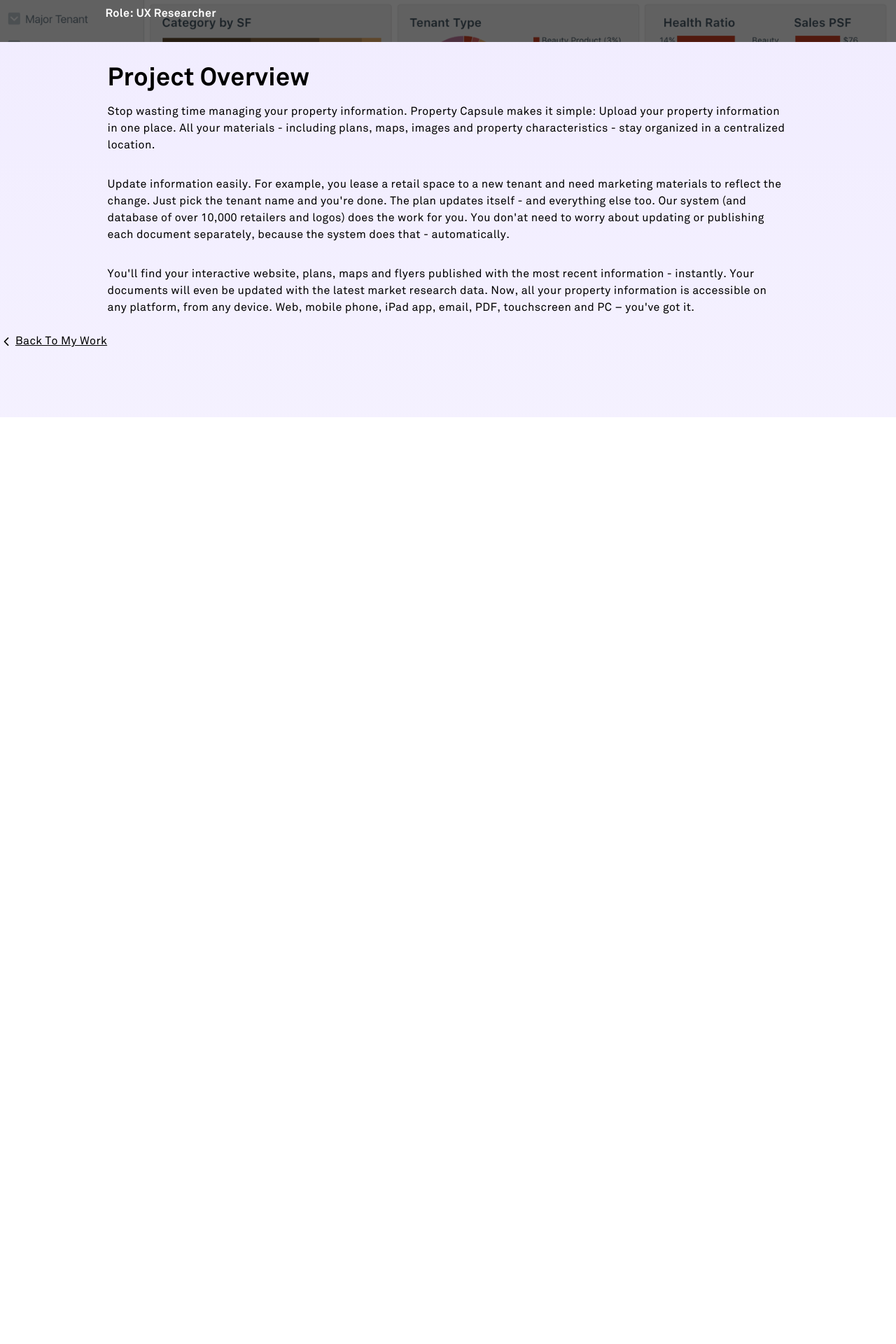
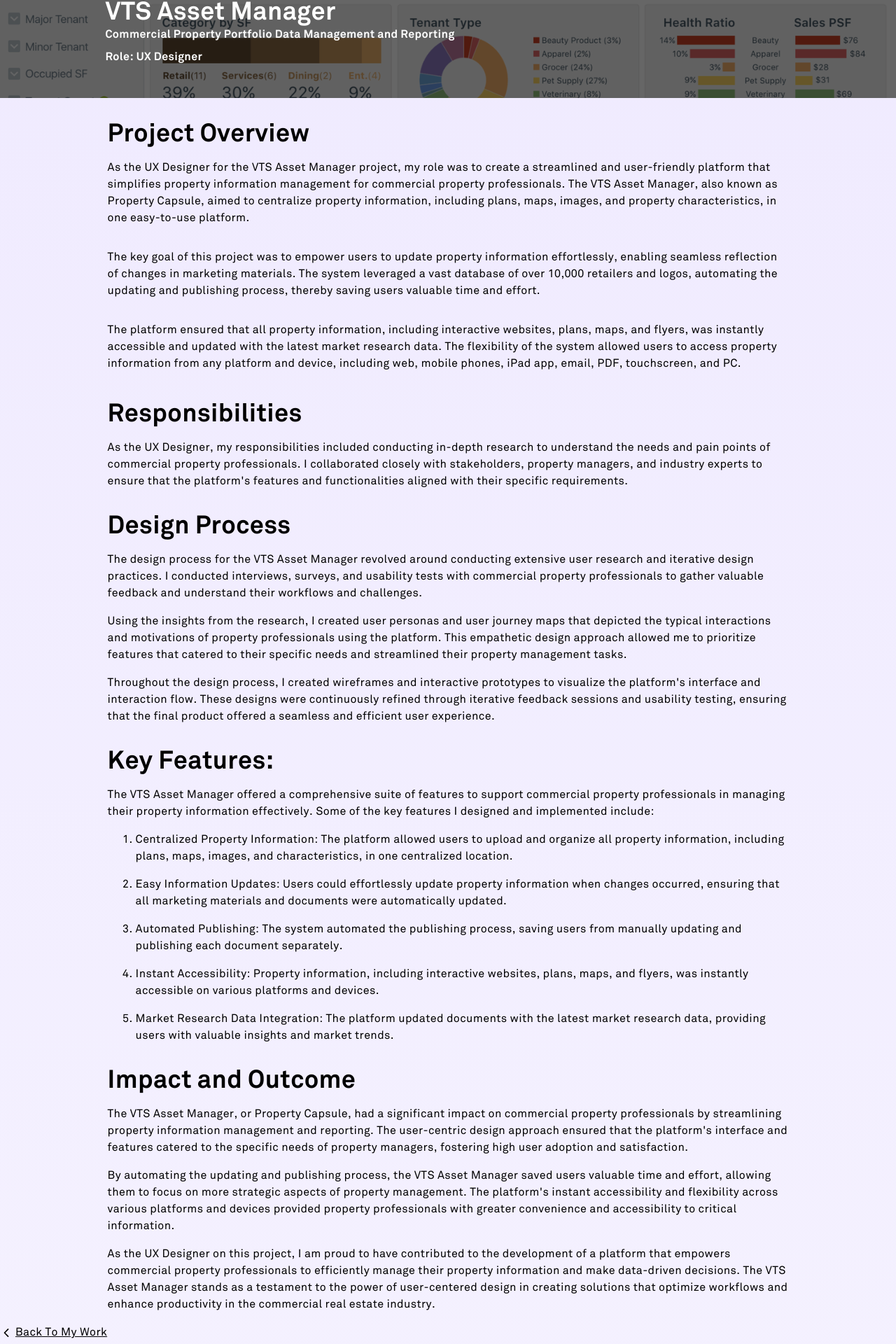
Before and after one commit to sofia-cse/nextjs-portfolio, a Next.js app: page /asset-manager in a window 1280 px wide. Shown: the part 420-2340 px from the top of the page at 70% size. Before the commit the page ends 1016 px from the top, so only its background shows below. Built offline with nearby package versions, Linux system fonts and the light colour scheme.

Commit message:
extended size of project entry hero image

```diff
--- a/src/app/asset-manager/page.tsx
+++ b/src/app/asset-manager/page.tsx
@@ -14,8 +14,8 @@ export const metadata: Metadata = {
 const page = () => {
   return (
     <div className="w-full">
-      <div className="w-full h-[30vh] lg:h-[50vh] relative">
-        <div className="absolute top-0 left-0 w-full h-[30vh] lg:h-[50vh] bg-black/60 z-10" />
+      <div className="w-full h-[30vh] lg:h-[60vh] relative">
+        <div className="absolute top-0 left-0 w-full h-[30vh] lg:h-[60vh] bg-black/60 z-10" />
         <Image
           src={assetImg}
           alt="Header"
@@ -23,7 +23,7 @@ const page = () => {
           fill
           priority
         />
-        <div className="absolute bottom-[5%] max-w-[1240px] w-full left-[50%] right[50%] translate-x-[-50%] z-10 text-white">
+        <div className="absolute bottom-[8%] max-w-[1240px] w-full left-[50%] right[50%] translate-x-[-50%] z-10 text-white">
           <div className="max-w-[1240px] mx-auto p-2 grid md:grid-cols-10 gap-0">
             <div className=""></div>
             <div className="col-span-8">
@@ -31,7 +31,7 @@ const page = () => {
               <h3>
                 Commercial Property Portfolio Data Management and Reporting
               </h3>
-              <h3 className="pt-2">Role: UX Researcher</h3>
+              <h3 className="pt-2">Role: UX Designer</h3>
             </div>
             <div className=""></div>
           </div>
@@ -42,27 +42,120 @@ const page = () => {
         <div className="col-span-8">
           <h2 className="w-full">Project Overview</h2>
           <p className="py-4">
-            Stop wasting time managing your property information. Property
-            Capsule makes it simple: Upload your property information in one
-            place. All your materials - including plans, maps, images and
-            property characteristics - stay organized in a centralized location.
+            As the UX Designer for the VTS Asset Manager project, my role was to
+            create a streamlined and user-friendly platform that simplifies
+            property information management for commercial property
+            professionals. The VTS Asset Manager, also known as Property
+            Capsule, aimed to centralize property information, including plans,
+            maps, images, and property characteristics, in one easy-to-use
+            platform.
           </p>
           <p className="py-4">
-            Update information easily. For example, you lease a retail space to
-            a new tenant and need marketing materials to reflect the change.
-            Just pick the tenant name and you&apos;re done. The plan updates
-            itself - and everything else too. Our system (and database of over
-            10,000 retailers and logos) does the work for you. You don&apos;at
-            need to worry about updating or publishing each document separately,
-            because the system does that - automatically.
+            The key goal of this project was to empower users to update property
+            information effortlessly, enabling seamless reflection of changes in
+            marketing materials. The system leveraged a vast database of over
+            10,000 retailers and logos, automating the updating and publishing
+            process, thereby saving users valuable time and effort.
           </p>
           <p className="py-4">
-            You&apos;ll find your interactive website, plans, maps and flyers
-            published with the most recent information - instantly. Your
-            documents will even be updated with the latest market research data.
-            Now, all your property information is accessible on any platform,
-            from any device. Web, mobile phone, iPad app, email, PDF,
-            touchscreen and PC – you&apos;ve got it.
+            The platform ensured that all property information, including
+            interactive websites, plans, maps, and flyers, was instantly
+            accessible and updated with the latest market research data. The
+            flexibility of the system allowed users to access property
+            information from any platform and device, including web, mobile
+            phones, iPad app, email, PDF, touchscreen, and PC.
+          </p>
+          <h2 className="pt-6 pb-2">Responsibilities</h2>
+          <p className="py-2">
+            As the UX Designer, my responsibilities included conducting in-depth
+            research to understand the needs and pain points of commercial
+            property professionals. I collaborated closely with stakeholders,
+            property managers, and industry experts to ensure that the
+            platform's features and functionalities aligned with their specific
+            requirements.
+          </p>
+          <h2 className="pt-6 pb-2">Design Process</h2>
+          <p className="py-2">
+            The design process for the VTS Asset Manager revolved around
+            conducting extensive user research and iterative design practices. I
+            conducted interviews, surveys, and usability tests with commercial
+            property professionals to gather valuable feedback and understand
+            their workflows and challenges.
+          </p>
+          <p className="py-2">
+            Using the insights from the research, I created user personas and
+            user journey maps that depicted the typical interactions and
+            motivations of property professionals using the platform. This
+            empathetic design approach allowed me to prioritize features that
+            catered to their specific needs and streamlined their property
+            management tasks.
+          </p>
+          <p className="py-2">
+            Throughout the design process, I created wireframes and interactive
+            prototypes to visualize the platform's interface and interaction
+            flow. These designs were continuously refined through iterative
+            feedback sessions and usability testing, ensuring that the final
+            product offered a seamless and efficient user experience.
+          </p>
+          <h2 className="pt-6 pb-2">Key Features:</h2>
+          <p className="py-2">
+            The VTS Asset Manager offered a comprehensive suite of features to
+            support commercial property professionals in managing their property
+            information effectively. Some of the key features I designed and
+            implemented include:
+          </p>
+          <ol>
+            <li className="py-2">
+              Centralized Property Information: The platform allowed users to
+              upload and organize all property information, including plans,
+              maps, images, and characteristics, in one centralized location.
+            </li>
+            <li className="py-2">
+              Easy Information Updates: Users could effortlessly update property
+              information when changes occurred, ensuring that all marketing
+              materials and documents were automatically updated.
+            </li>
+            <li className="py-2">
+              Automated Publishing: The system automated the publishing process,
+              saving users from manually updating and publishing each document
+              separately.
+            </li>
+            <li className="py-2">
+              Instant Accessibility: Property information, including interactive
+              websites, plans, maps, and flyers, was instantly accessible on
+              various platforms and devices.
+            </li>
+            <li className="py-2">
+              Market Research Data Integration: The platform updated documents
+              with the latest market research data, providing users with
+              valuable insights and market trends.
+            </li>
+          </ol>
+          <h2 className="pt-6 pb-2">Impact and Outcome</h2>
+          <p className="py-2">
+            The VTS Asset Manager, or Property Capsule, had a significant impact
+            on commercial property professionals by streamlining property
+            information management and reporting. The user-centric design
+            approach ensured that the platform's interface and features catered
+            to the specific needs of property managers, fostering high user
+            adoption and satisfaction.
+          </p>
+          <p className="py-2">
+            By automating the updating and publishing process, the VTS Asset
+            Manager saved users valuable time and effort, allowing them to focus
+            on more strategic aspects of property management. The platform's
+            instant accessibility and flexibility across various platforms and
+            devices provided property professionals with greater convenience and
+            accessibility to critical information.
+          </p>
+          <p className="py-2">
+            As the UX Designer on this project, I am proud to have contributed
+            to the development of a platform that empowers commercial property
+            professionals to efficiently manage their property information and
+            make data-driven decisions. The VTS Asset Manager stands as a
+            testament to the power of user-centered design in creating solutions
+            that optimize workflows and enhance productivity in the commercial
+            real estate industry.
           </p>
         </div>
       </div>
--- a/src/app/bands-app/page.tsx
+++ b/src/app/bands-app/page.tsx
@@ -14,8 +14,8 @@ export const metadata: Metadata = {
 const page = () => {
   return (
     <div className="w-full min-h-screen">
-      <div className="w-full h-[30vh] lg:h-[50vh] relative">
-        <div className="absolute top-0 left-0 w-full h-[30vh] lg:h-[50vh] bg-black/60 z-10" />
+      <div className="w-full h-[30vh] lg:h-[60vh] relative">
+        <div className="absolute top-0 left-0 w-full h-[30vh] lg:h-[60vh] bg-black/60 z-10" />
         <Image
           src={bandsImg}
           alt="Header"
@@ -23,7 +23,7 @@ const page = () => {
           fill
           priority
         />
-        <div className="absolute bottom-[5%] max-w-[1240px] w-full left-[50%] right[50%] translate-x-[-50%] z-10 text-white">
+        <div className="absolute bottom-[8%] max-w-[1240px] w-full left-[50%] right[50%] translate-x-[-50%] z-10 text-white">
           <div className="max-w-[1240px] mx-auto p-2 grid md:grid-cols-10 gap-0">
             <div className=""></div>
             <div className="col-span-8">
--- a/src/app/coaching-to-fidelity/page.tsx
+++ b/src/app/coaching-to-fidelity/page.tsx
@@ -22,7 +22,7 @@ const page = () => {
           className="absolute z-1 object-cover object-top"
           fill
         />
-        <div className="absolute bottom-[5%] max-w-[1240px] w-full left-[50%] right[50%] translate-x-[-50%] z-10 text-white">
+        <div className="absolute bottom-[8%] max-w-[1240px] w-full left-[50%] right[50%] translate-x-[-50%] z-10 text-white">
           <div className="max-w-[1240px] mx-auto p-2 grid md:grid-cols-10 gap-0">
             <div className=""></div>
             <div className="col-span-8">
--- a/src/app/creditntell/page.tsx
+++ b/src/app/creditntell/page.tsx
@@ -14,15 +14,15 @@ export const metadata: Metadata = {
 const page = () => {
   return (
     <div className="w-full">
-      <div className="w-full h-[30vh] lg:h-[50vh] relative">
-        <div className="absolute top-0 left-0 w-full h-[30vh] lg:h-[50vh] bg-black/60 z-10" />
+      <div className="w-full h-[30vh] lg:h-[60vh] relative">
+        <div className="absolute top-0 left-0 w-full h-[30vh] lg:h-[60vh] bg-black/60 z-10" />
         <Image
           src={propertyImg}
           alt="Header"
           className="absolute z-1 object-cover object-top"
           fill
         />
-        <div className="absolute bottom-[5%] max-w-[1240px] w-full left-[50%] right[50%] translate-x-[-50%] z-10 text-white">
+        <div className="absolute bottom-[8%] max-w-[1240px] w-full left-[50%] right[50%] translate-x-[-50%] z-10 text-white">
           <div className="max-w-[1240px] mx-auto p-2 grid md:grid-cols-10 gap-0">
             <div className=""></div>
             <div className="col-span-8">
--- a/src/app/firmatek/page.tsx
+++ b/src/app/firmatek/page.tsx
@@ -14,8 +14,8 @@ export const metadata: Metadata = {
 const page = () => {
   return (
     <div className="w-full">
-      <div className="w-full h-[30vh] lg:h-[50vh] relative">
-        <div className="absolute top-0 left-0 w-full h-[30vh] lg:h-[50vh] bg-black/60 z-10" />
+      <div className="w-full h-[30vh] lg:h-[60vh] relative">
+        <div className="absolute top-0 left-0 w-full h-[30vh] lg:h-[60vh] bg-black/60 z-10" />
         <Image
           src={firmatekImg}
           alt="Header"
@@ -23,7 +23,7 @@ const page = () => {
           fill
           priority
         />
-        <div className="absolute bottom-[5%] max-w-[1240px] w-full left-[50%] right[50%] translate-x-[-50%] z-10 text-white">
+        <div className="absolute bottom-[8%] max-w-[1240px] w-full left-[50%] right[50%] translate-x-[-50%] z-10 text-white">
           <div className="max-w-[1240px] mx-auto p-2 grid md:grid-cols-10 gap-0">
             <div className=""></div>
             <div className="col-span-8">
--- a/src/app/good-days/page.tsx
+++ b/src/app/good-days/page.tsx
@@ -14,8 +14,8 @@ export const metadata: Metadata = {
 const page = () => {
   return (
     <div className="w-full">
-      <div className="w-full h-[30vh] lg:h-[50vh] relative">
-        <div className="absolute top-0 left-0 w-full h-[30vh] lg:h-[50vh] bg-black/60 z-10" />
+      <div className="w-full h-[30vh] lg:h-[60vh] relative">
+        <div className="absolute top-0 left-0 w-full h-[30vh] lg:h-[60vh] bg-black/60 z-10" />
         <Image
           src={gdImg}
           alt="Header"
@@ -23,7 +23,7 @@ const page = () => {
           fill
           priority
         />
-        <div className="absolute bottom-[5%] max-w-[1240px] w-full left-[50%] right[50%] translate-x-[-50%] z-10 text-white">
+        <div className="absolute bottom-[8%] max-w-[1240px] w-full left-[50%] right[50%] translate-x-[-50%] z-10 text-white">
           <div className="max-w-[1240px] mx-auto p-2 grid md:grid-cols-10 gap-0">
             <div className=""></div>
             <div className="col-span-8">
--- a/src/app/ground-control/page.tsx
+++ b/src/app/ground-control/page.tsx
@@ -14,8 +14,8 @@ export const metadata: Metadata = {
 const page = () => {
   return (
     <div className="w-full min-h-screen">
-      <div className="w-full h-[30vh] lg:h-[50vh] relative">
-        <div className="absolute top-0 left-0 w-full h-[30vh] lg:h-[50vh] bg-black/60 z-10" />
+      <div className="w-full h-[30vh] lg:h-[60vh] relative">
+        <div className="absolute top-0 left-0 w-full h-[30vh] lg:h-[60vh] bg-black/60 z-10" />
         <Image
           src={groundImg}
           alt="Header"
@@ -23,7 +23,7 @@ const page = () => {
           fill
           priority
         />
-        <div className="absolute bottom-[5%] max-w-[1240px] w-full left-[50%] right[50%] translate-x-[-50%] z-10 text-white">
+        <div className="absolute bottom-[8%] max-w-[1240px] w-full left-[50%] right[50%] translate-x-[-50%] z-10 text-white">
           <div className="max-w-[1240px] mx-auto p-2 grid md:grid-cols-10 gap-0">
             <div className=""></div>
             <div className="col-span-8">
--- a/src/app/n2uitive/page.tsx
+++ b/src/app/n2uitive/page.tsx
@@ -14,15 +14,15 @@ export const metadata: Metadata = {
 const page = () => {
   return (
     <div className="w-full">
-      <div className="w-full h-[30vh] lg:h-[50vh] relative">
-        <div className="absolute top-0 left-0 w-full h-[30vh] lg:h-[50vh] bg-black/60 z-10" />
+      <div className="w-full h-[30vh] lg:h-[60vh] relative">
+        <div className="absolute top-0 left-0 w-full h-[30vh] lg:h-[60vh] bg-black/60 z-10" />
         <Image
           src={n2uitiveImg}
           alt="Header"
           className="absolute z-1 object-cover object-top"
           fill
         />
-        <div className="absolute bottom-[5%] max-w-[1240px] w-full left-[50%] right[50%] translate-x-[-50%] z-10 text-white">
+        <div className="absolute bottom-[8%] max-w-[1240px] w-full left-[50%] right[50%] translate-x-[-50%] z-10 text-white">
           <div className="max-w-[1240px] mx-auto p-2 grid md:grid-cols-10 gap-0">
             <div className=""></div>
             <div className="col-span-8">
--- a/src/components/Projects.jsx
+++ b/src/components/Projects.jsx
@@ -54,7 +54,7 @@ const Projects = () => {
 
           <ProjectItem
             title="VTS Asset Manager"
-            role="UX Researcher"
+            role="UX Designer"
             backgroundImg={assetImg}
             projectUrl="/asset-manager"
             arialabel="Learn more more about Sofia's involvement in the Asset Manager project"
```
